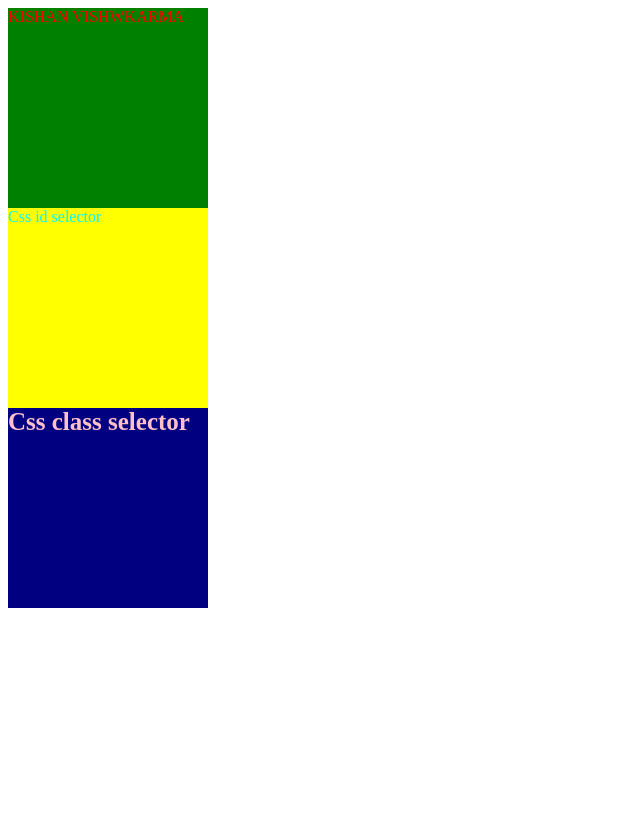
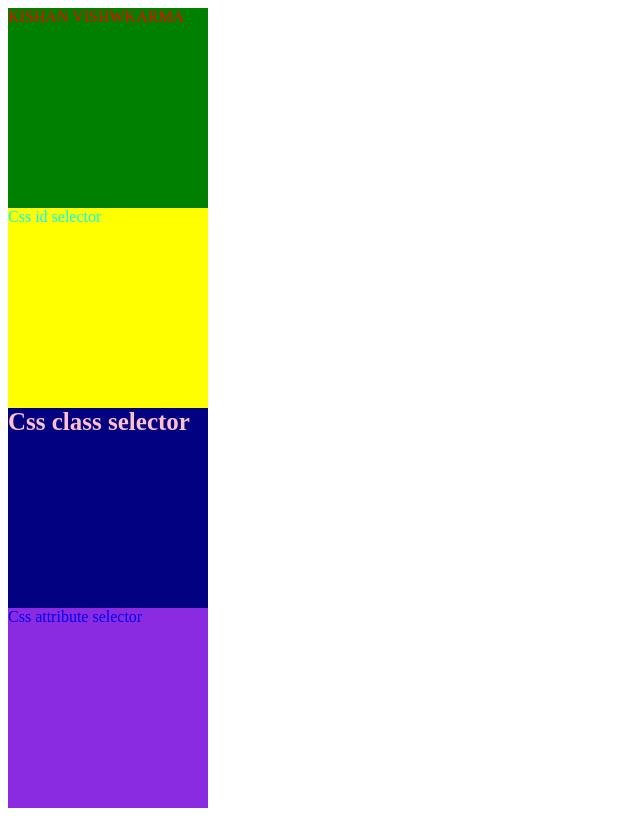
Before and after one commit to KISHAN18-HASH/2FEB2026, a plain HTML site: page index.html in a window 1280 px wide. Shown: the whole page, without its empty margins (0-640 px from the left). Drawn offline with Linux system fonts and the light colour scheme.

Commit message:
i learn about attribute selector

```diff
--- a/index.html
+++ b/index.html
@@ -27,6 +27,7 @@
 
         }
 
+        /* Css class selector syntax */
         span.b1{
             display: block;
             color:pink;
@@ -37,6 +38,18 @@
             font-weight: bold;
         }
 
+        /* Css attribute selector */
+
+        a[href="https://www.google.com"]{
+            display: block;
+            height: 200px;
+            width: 200px;
+            background: blueviolet;
+            text-decoration: none;
+        }
+
+
+
 
     </style>
 </head>
@@ -44,5 +57,6 @@
     <div>KISHAN VISHWKARMA</div>
     <span id="a1">Css id selector</span>
     <span class="b1">Css class selector</span>
+    <a href="https://www.google.com">Css attribute selector</a>
 </body>
 </html>
```
